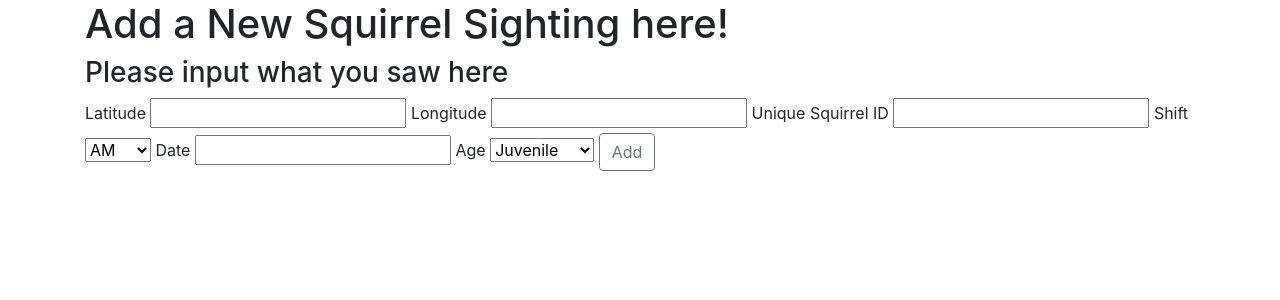
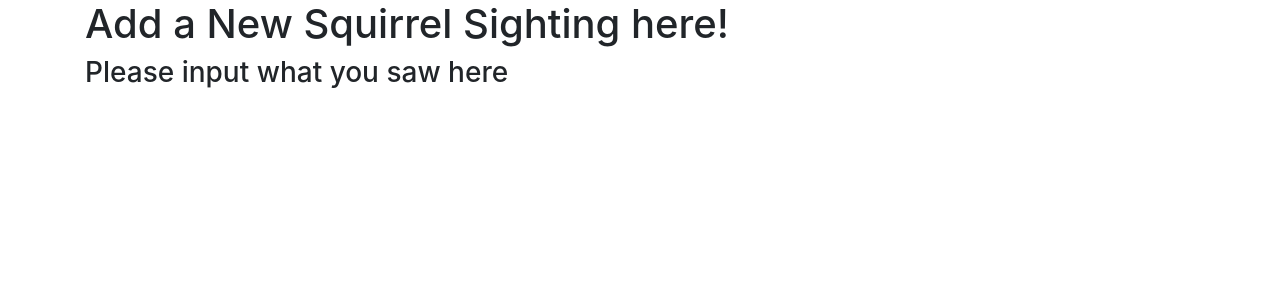
Before and after one commit to jiawei-zhang-columbia/IEORE4501-Final-Project, a Django app: template squirrel_tracker/templates/squirrel_tracker/add.html in a window 1280 px wide. Shown: the top 300 px of the page. Run offline with Django 3.2, Linux system fonts and the light colour scheme; the template is opened without the code that fills it: values that come from a table or form of the project are taken from there, others are empty; some libraries are stand-ins or nearby versions.

Commit message:
Commit before trying a simpler Form

```diff
--- a/squirrel_tracker/forms.py
+++ b/squirrel_tracker/forms.py
@@ -1,6 +1,8 @@
 from django import forms
 from django.core.validators import RegexValidator
 from django.core.exceptions import ValidationError
+from squirrel_tracker.models import Sighting
+
 
 class LatitudeForm(forms.Form):
     updated_latitude = forms.FloatField()
@@ -28,36 +30,66 @@ class AgeForm(forms.Form):
     )
 
 
-class AddSightingForm(forms.Form):
-    latitude = forms.FloatField(
-        required=True,
-        error_messages={'required': 'Latitude Field is required'}
-    )
+# class AddSightingForm(forms.Form):
+#     latitude = forms.FloatField(
+#         required=True,
+#         error_messages={'required': 'Latitude Field is required'}
+#     )
+#
+#     longitude = forms.FloatField(
+#         required=True,
+#         error_messages={'required': 'Longitude Field is required'}
+#     )
+#     unique_squirrel_id = forms.CharField(
+#         max_length=100,
+#         validators=[
+#             RegexValidator(
+#                 r'^[0-9]+[A-Z]-[AP]M-[0-9]{4}-[0-9]{2}$',
+#                 message="Incorrect Format of unique squirrel id",
+#                 code='invalid'
+#             )
+#         ],
+#         error_messages={'required': 'Unique Squirrel ID is required'}
+#     )
+#     shift = forms.CharField(
+#         max_length=10,
+#         error_messages={'required': 'Shift Field is required'}
+#     )
+#     date = forms.CharField(
+#         max_length=10,
+#         error_messages={'required': 'Date Field is required'}
+#     )
+#     age = forms.CharField(
+#         max_length=10,
+#         error_messages={'required': 'Age Field is required'}
+#     )
 
-    longitude = forms.FloatField(
-        required=True,
-        error_messages={'required': 'Longitude Field is required'}
-    )
-    unique_squirrel_id = forms.CharField(
-        max_length=100,
-        validators=[
-            RegexValidator(
-                r'^[0-9]+[A-Z]-[AP]M-[0-9]{4}-[0-9]{2}$',
-                message="Incorrect Format of unique squirrel id",
-                code='invalid'
-            )
-        ],
-        error_messages={'required': 'Unique Squirrel ID is required'}
-    )
-    shift = forms.CharField(
-        max_length=10,
-        error_messages={'required': 'Shift Field is required'}
-    )
-    date = forms.CharField(
-        max_length=10,
-        error_messages={'required': 'Date Field is required'}
-    )
-    age = forms.CharField(
-        max_length=10,
-        error_messages={'required': 'Age Field is required'}
-    )
+
+class AddSightingForm(forms.ModelForm):
+    class Meta:
+        model = Sighting
+        fields = [
+            'latitude',
+            'longitude',
+            'unique_squirrel_id',
+            'shift',
+            'date',
+            'age',
+            'primary_fur_color',
+            'location',
+            'specific_location',
+            'running',
+            'chasing',
+            'climbing',
+            'eating',
+            'foraging',
+            'other_activities',
+            'kuks',
+            'quaas',
+            'moans',
+            'tail_flags',
+            'tail_twitches',
+            'approaches',
+            'indifferent',
+            'runs_from'
+        ]
--- a/squirrel_tracker/templates/squirrel_tracker/add.html
+++ b/squirrel_tracker/templates/squirrel_tracker/add.html
@@ -17,31 +17,39 @@
         {% endif %}
         <h1>Add a New Squirrel Sighting here!</h1>
         <h3>Please input what you saw here</h3>
-        <form action="{% url 'squirrel_tracker:add_sighting_post' %}" method="post">
-            {% csrf_token %}
-            <label>Latitude</label>
-            <input type="number" step="any" name="latitude" aria-label="Latitude">
-            <label>Longitude</label>
-            <input type="number" step="any" name="longitude" aria-label="Longitude">
-            <label>Unique Squirrel ID</label>
-            <input type="text" name="unique_squirrel_id" aria-label="Unique Squirrel ID">
-            <label>Shift</label>
-            <select name="shift" aria-label="Shift">
-                <optgroup label="Shift">
-                    <option value="AM">AM</option>
-                    <option value="PM">PM</option>
-                </optgroup>
-            </select>
-            <label>Date</label>
-            <input type="number" step="1" name="date" aria-label="Date">
-            <label>Age</label>
-            <select name="age" aria-label="Age">
-                <optgroup label="Age">
-                    <option value="Juvenile">Juvenile</option>
-                    <option value="Adult">Adult</option>
-                </optgroup>
-            </select>
-            <button class="btn btn-outline-secondary" type="submit">Add</button>
-        </form>
+<!--        <form action="{% url 'squirrel_tracker:add_sighting_post' %}" method="post">-->
+<!--            {% csrf_token %}-->
+<!--            <label>Latitude</label>-->
+<!--            <input type="number" step="any" name="latitude" aria-label="Latitude">-->
+<!--            <br>-->
+<!--            <label>Longitude</label>-->
+<!--            <input type="number" step="any" name="longitude" aria-label="Longitude">-->
+<!--            <br>-->
+<!--            <label>Unique Squirrel ID</label>-->
+<!--            <input type="text" name="unique_squirrel_id" aria-label="Unique Squirrel ID">-->
+<!--            <br>-->
+<!--            <label>Shift</label>-->
+<!--            <select name="shift" aria-label="Shift">-->
+<!--                <optgroup label="Shift">-->
+<!--                    <option value="AM">AM</option>-->
+<!--                    <option value="PM">PM</option>-->
+<!--                </optgroup>-->
+<!--            </select>-->
+<!--            <br>-->
+<!--            <label>Date</label>-->
+<!--            <input type="number" step="1" name="date" aria-label="Date">-->
+<!--            <br>-->
+<!--            <label>Age</label>-->
+<!--            <select name="age" aria-label="Age">-->
+<!--                <optgroup label="Age">-->
+<!--                    <option value="juvenile">Juvenile</option>-->
+<!--                    <option value="adult">Adult</option>-->
+<!--                </optgroup>-->
+<!--            </select>-->
+<!--            <br>-->
+
+<!--            <button class="btn btn-outline-secondary" type="submit">Add</button>-->
+<!--        </form>-->
+
     </div>
 {% endblock %}
```
